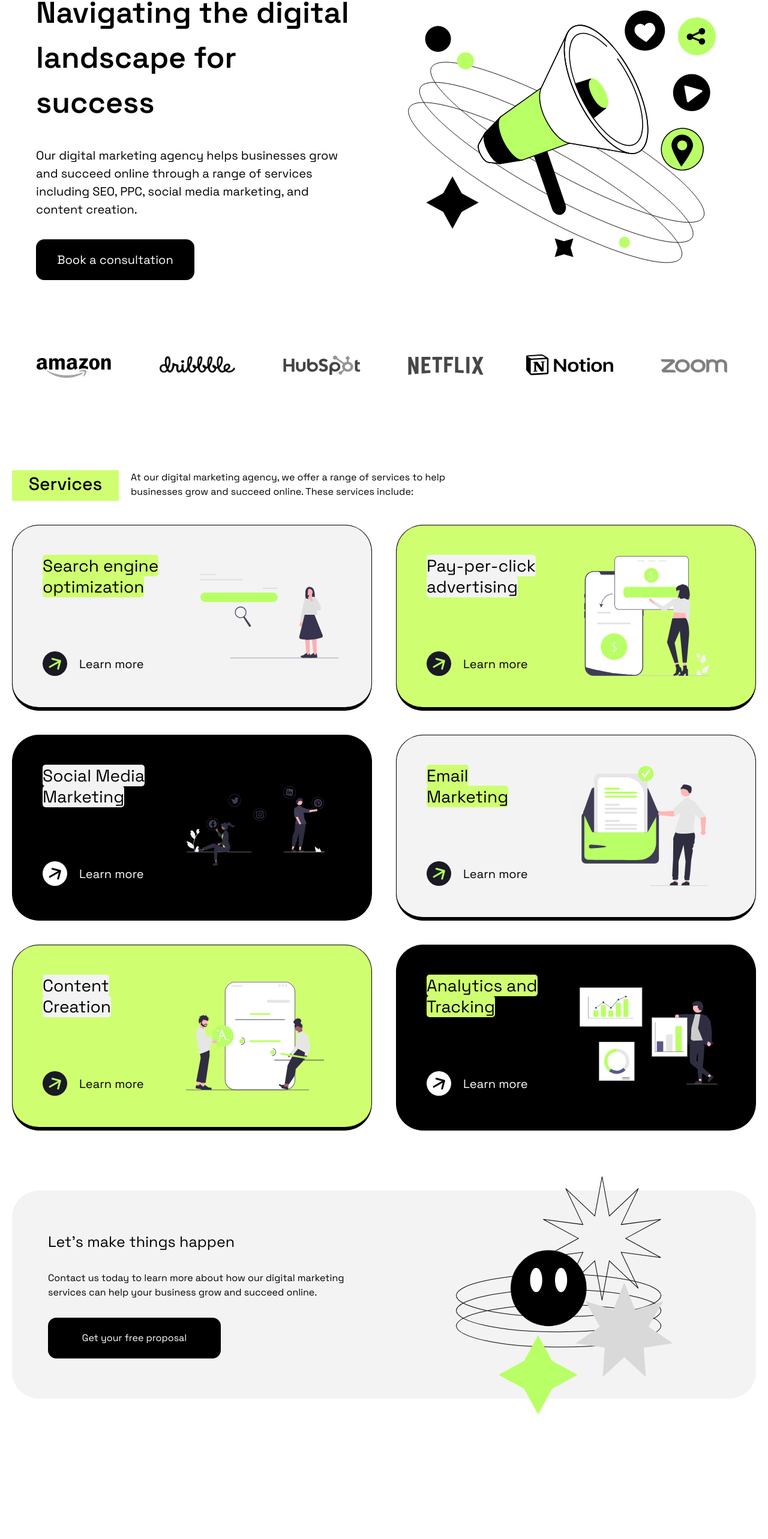
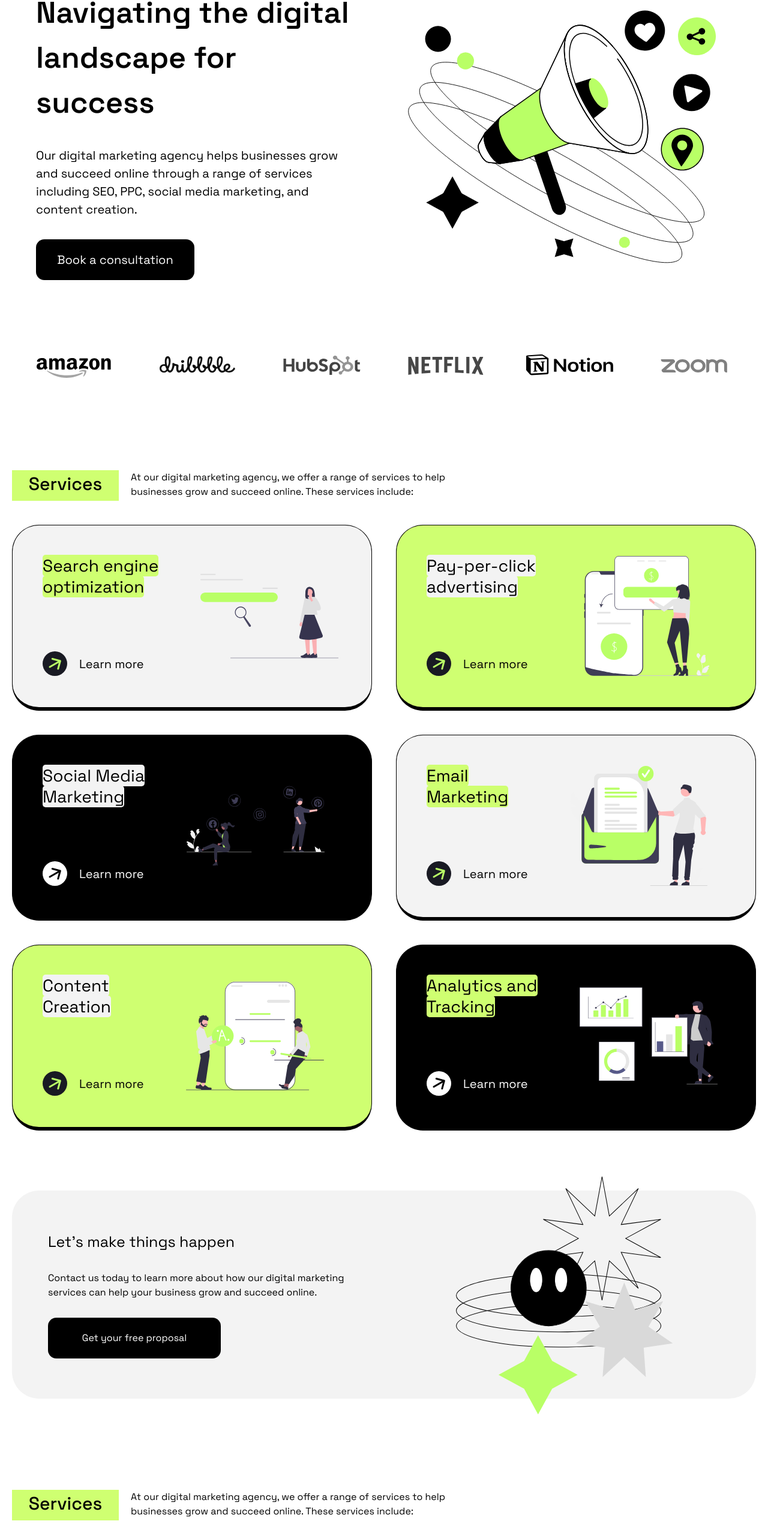
Before and after one commit to ogabekrustamov/Positivus, a React (Vite) app: page / in a window 1280 px wide. Shown: the part 166-2732 px from the top of the page at 60% size. Before the commit the page ends 2600 px from the top, so only its background shows below. Built offline with nearby package versions, Linux system fonts and the light colour scheme.

Commit message:
animated services part

```diff
--- a/package.json
+++ b/package.json
@@ -11,9 +11,12 @@
   },
   "dependencies": {
     "@tailwindcss/vite": "^4.1.11",
+    "aos": "^2.3.4",
     "framer-motion": "^12.23.0",
     "react": "^19.1.0",
     "react-dom": "^19.1.0",
+    "react-slick": "^0.30.3",
+    "slick-carousel": "^1.8.1",
     "tailwindcss": "^4.1.11"
   },
   "devDependencies": {
--- a/src/App.jsx
+++ b/src/App.jsx
@@ -3,6 +3,10 @@ import './App.css'
 import Navbar from './Components/Navbar.jsx'
 import Hero from './Components/Hero.jsx'
 import Services from "./Components/Services.jsx";
+import Studies from "./Components/Studies.jsx";
+import "slick-carousel/slick/slick.css";
+import "slick-carousel/slick/slick-theme.css";
+
 
 const App = ()  =>{
 
@@ -12,6 +16,7 @@ const App = ()  =>{
         <Navbar />
         <Hero />
         <Services />
+        <Studies />
     </main>
   )
 }
--- a/src/Components/FadeInSection.jsx
+++ /dev/null
@@ -1,38 +0,0 @@
-import { useRef, useEffect, useState } from 'react';
-
-const FadeInSection = ({ children, direction = 'up' }) => {
-    const ref = useRef();
-    const [isVisible, setVisible] = useState(false);
-
-    useEffect(() => {
-        const observer = new IntersectionObserver(entries => {
-            entries.forEach(entry => setVisible(entry.isIntersecting));
-        });
-
-        if (ref.current) observer.observe(ref.current);
-        return () => observer.disconnect();
-    }, []);
-
-    const baseClasses = 'transition-all duration-1000 ease-out opacity-0';
-    const visibleClasses = 'opacity-100 translate-x-0 translate-y-0';
-
-    const directionClasses = {
-        up: 'translate-y-10',
-        down: '-translate-y-10',
-        left: 'translate-x-10',
-        right: '-translate-x-10',
-    };
-
-    return (
-        <div
-            ref={ref}
-            className={`${baseClasses} ${
-                isVisible ? visibleClasses : directionClasses[direction]
-            }`}
-        >
-            {children}
-        </div>
-    );
-};
-
-export default FadeInSection;
--- a/src/Components/Hero.jsx
+++ b/src/Components/Hero.jsx
@@ -27,7 +27,7 @@ import zoom from '../assets/zoom.svg';
 
 
 import { useEffect, useState,} from "react";
-import FadeInSection from './FadeInSection';
+
 
 
 
@@ -103,8 +103,8 @@ const Hero = () => {
                 </div>
             </div>
 
-            <FadeInSection direction="up">
-                <div  className={`
+
+                <div data-aos="fade-up" className={`
               w-full mt-[100px]
               filter grayscale
               flex flex-row justify-around
@@ -132,7 +132,6 @@ const Hero = () => {
                         <img src={zoom} alt="logo6"/>
                     </div>
                 </div>
-            </FadeInSection>
 
 
 
--- a/src/Components/Services.jsx
+++ b/src/Components/Services.jsx
@@ -9,15 +9,29 @@ import content from '../assets/content.svg';
 import click from '../assets/click.svg';
 import media from '../assets/media.svg';
 
+import AOS from 'aos';
+import 'aos/dist/aos.css';
+import { useEffect } from 'react';
+
+
+
 const  Services = () => {
+
+    useEffect(() => {
+        AOS.init({
+            duration: 1000, // har bir animatsiya davomiyligi (ms)
+            once: true, // faqat bir marta animate qiladi
+        });
+    }, []);
+
     return (
-        <div>
-            <div className="flex max-lg:justify-center max-sm:justify-center">
-                <span className="bg-[rgb(207,255,113)] text-[30px] w-[178px] h-[51px] flex justify-center font-[500] mr-5 max-sm:text-[18px] max-sm:w-[90px] max-sm:h-[45px] max-sm:items-center"><h1>Services</h1></span>
-                <div className="w-[580px] h-[46px] max-lg:w-[540px] max-sm:w-[370px] max-sm:h-[80px] max-sm:text-[14px]">At our digital marketing agency, we offer a range of services to help businesses grow and succeed online. These services include:</div>
+        <div className="h-[1700px]">
+            <div data-aos="fade-up" className="flex max-lg:justify-center max-sm:justify-center ">
+                <span className="bg-[rgb(207,255,113)] text-[30px] w-[178px] h-[51px] flex justify-center font-[500] mr-5 max-sm:text-[17px] max-sm:w-[85px] max-sm:h-[45px] max-sm:items-center"><h1>Services</h1></span>
+                <div className="w-[580px] h-[46px] max-lg:w-[540px] max-sm:w-[320px] max-sm:h-[80px] max-sm:text-[14px] transition-all duration-700 ease-out transform">At our digital marketing agency, we offer a range of services to help businesses grow and succeed online. These services include:</div>
             </div>
-            <div className="grid grid-rows-3 grid-cols-2 gap-[40px] pt-[40px] max-lg:flex max-lg:flex-col max-lg:items-center">
-                <div className="w-[600px] h-[310px] bg-[rgb(243,243,243)] rounded-[45px]  border-[1px] border-b-6 p-[50px] max-sm:w-[450px] max-sm:h-[240px] max-sm:p-[20px]">
+            <div  className="grid grid-rows-3 grid-cols-2 gap-[40px] pt-[40px] max-lg:flex max-lg:flex-col max-lg:items-center ">
+                <div data-aos="fade-up" className="w-[600px] h-[310px] bg-[rgb(243,243,243)] rounded-[45px]  border-[1px] border-b-6 p-[50px] max-sm:w-[410px] max-sm:h-[220px] max-sm:p-[20px] max-sm:rounded-[30px] ">
                     <div className=" inline-block">
                         <span className="bg-[rgb(207,255,113)]  rounded-[5px] text-[28px] leading-tight max-sm:text-[23px]">Search engine</span><br/>
                         <span className="bg-[rgb(207,255,113)]  rounded-[5px] text-[28px] leading-tight max-sm:text-[23px]">optimization</span>
@@ -28,11 +42,11 @@ const  Services = () => {
                         </div>
                     </div>
                     <div className=" inline-block  " >
-                        <img src={serch} className="w-[230px] h-[200px] inline-block float-right ml-[70px] max-sm:w-[200px] max-sm:h-[170px] max-sm:ml-8 max-sm:mb-4" alt=""/>
+                        <img src={serch} className="w-[230px] h-[200px] inline-block float-right ml-[70px] max-sm:w-[170px] max-sm:h-[140px] max-sm:ml-8 max-sm:mb-4" alt=""/>
                     </div>
                 </div>
 
-                <div className="w-[600px] h-[310px] bg-[rgb(207,255,113)] rounded-[45px]  border-[1px] border-b-6 p-[50px] max-sm:w-[450px] max-sm:h-[240px] max-sm:p-[20px]">
+                <div data-aos="fade-up" className="w-[600px] h-[310px] bg-[rgb(207,255,113)] rounded-[45px]  border-[1px] border-b-6 p-[50px] max-sm:w-[410px] max-sm:h-[220px] max-sm:p-[20px] max-sm:rounded-[30px]">
                     <div className=" inline-block">
                         <span className="bg-[rgb(243,243,243)]  rounded-[5px] text-[28px] leading-tight max-sm:text-[23px]">Pay-per-click</span><br/>
                         <span className="bg-[rgb(243,243,243)]  rounded-[5px] text-[28px] leading-tight max-sm:text-[23px]">advertising</span>
@@ -42,11 +56,11 @@ const  Services = () => {
                         </div>
                     </div>
                     <div className=" inline-block  " >
-                        <img src={click} className="w-[230px] h-[200px] inline-block float-right ml-[70px] max-sm:w-[200px] max-sm:h-[170px] max-sm:ml-8 max-sm:mb-4" alt=""/>
+                        <img src={click} className="w-[230px] h-[200px] inline-block float-right ml-[70px] max-sm:w-[170px] max-sm:h-[140px] max-sm:ml-8 max-sm:mb-4" alt=""/>
                     </div>
                 </div>
 
-                <div className="w-[600px] h-[310px] bg-black rounded-[45px]  border-[1px] border-b-6 p-[50px] max-sm:w-[450px] max-sm:h-[240px] max-sm:p-[20px]">
+                <div data-aos="fade-up" className="w-[600px] h-[310px] bg-black rounded-[45px]  border-[1px] border-b-6 p-[50px] max-sm:w-[410px] max-sm:h-[220px] max-sm:p-[20px] max-sm:rounded-[30px]">
                     <div className=" inline-block">
                         <span className="bg-[rgb(243,243,243)]  rounded-[5px] text-[28px] leading-tight max-sm:text-[23px]">Social Media</span><br/>
                         <span className="bg-[rgb(243,243,243)]  rounded-[5px] text-[28px] leading-tight max-sm:text-[23px]">Marketing</span>
@@ -56,11 +70,11 @@ const  Services = () => {
                         </div>
                     </div>
                     <div className=" inline-block  " >
-                        <img src={media} className="w-[230px] h-[200px] inline-block float-right ml-[70px] max-sm:w-[200px] max-sm:h-[170px] max-sm:ml-8 max-sm:mb-4" alt=""/>
+                        <img src={media} className="w-[230px] h-[200px] inline-block float-right ml-[70px] max-sm:w-[170px] max-sm:h-[140px] max-sm:ml-8 max-sm:mb-4" alt=""/>
                     </div>
                 </div>
 
-                <div className="w-[600px] h-[310px] bg-[rgb(243,243,243)] rounded-[45px]  border-[1px] border-b-6 p-[50px] max-sm:w-[450px] max-sm:h-[240px] max-sm:p-[20px]">
+                <div data-aos="fade-up" className="w-[600px] h-[310px] bg-[rgb(243,243,243)] rounded-[45px]  border-[1px] border-b-6 p-[50px] max-sm:w-[410px] max-sm:h-[220px] max-sm:p-[20px] max-sm:rounded-[30px]">
                     <div className=" inline-block">
                         <span className="bg-[rgb(207,255,113)]  rounded-[5px] text-[28px] leading-tight max-sm:text-[23px]">Email</span><br/>
                         <span className="bg-[rgb(207,255,113)]  rounded-[5px] text-[28px] leading-tight max-sm:text-[23px]">Marketing</span>
@@ -70,11 +84,11 @@ const  Services = () => {
                         </div>
                     </div>
                     <div className=" inline-block  " >
-                        <img src={message} className="w-[230px] h-[200px] inline-block float-right ml-[70px] max-sm:w-[200px] max-sm:h-[170px] max-sm:ml-8 max-sm:mb-4" alt=""/>
+                        <img src={message} className="w-[230px] h-[200px] inline-block float-right ml-[70px] max-sm:w-[170px] max-sm:h-[140px] max-sm:ml-8 max-sm:mb-4" alt=""/>
                     </div>
                 </div>
 
-                <div className="w-[600px] h-[310px] bg-[rgb(207,255,113)] rounded-[45px]  border-[1px] border-b-6 p-[50px] max-sm:w-[450px] max-sm:h-[240px] max-sm:p-[20px]">
+                <div data-aos="fade-up" className="w-[600px] h-[310px] bg-[rgb(207,255,113)] rounded-[45px]  border-[1px] border-b-6 p-[50px] max-sm:w-[410px] max-sm:h-[220px] max-sm:p-[20px] max-sm:rounded-[30px]">
                     <div className=" inline-block">
                         <span className="bg-[rgb(243,243,243)]  rounded-[5px] text-[28px] leading-tight max-sm:text-[23px]">Content</span><br/>
                         <span className="bg-[rgb(243,243,243)]  rounded-[5px] text-[28px] leading-tight max-sm:text-[23px]">Creation</span>
@@ -84,11 +98,11 @@ const  Services = () => {
                         </div>
                     </div>
                     <div className=" inline-block  " >
-                        <img src={content} className="w-[230px] h-[200px] inline-block float-right ml-[70px] max-sm:w-[200px] max-sm:h-[170px] max-sm:ml-8 max-sm:mb-4" alt=""/>
+                        <img src={content} className="w-[230px] h-[200px] inline-block float-right ml-[70px] max-sm:w-[170px] max-sm:h-[140px] max-sm:ml-8 max-sm:mb-4" alt=""/>
                     </div>
                 </div>
 
-                <div className="w-[600px] h-[310px] bg-black rounded-[45px]  border-[1px] border-b-6 p-[50px] max-sm:w-[450px] max-sm:h-[240px] max-sm:p-[20px]">
+                <div data-aos="fade-up" className="w-[600px] h-[310px] bg-black rounded-[45px]  border-[1px] border-b-6 p-[50px] max-sm:w-[410px] max-sm:h-[220px] max-sm:p-[20px] max-sm:rounded-[30px]">
                     <div className=" inline-block">
                         <span className="bg-[rgb(207,255,113)]  rounded-[5px] text-[28px] leading-tight max-sm:text-[23px]">Analytics and</span><br/>
                         <span className="bg-[rgb(207,255,113)]  rounded-[5px] text-[28px] leading-tight max-sm:text-[23px]">Tracking</span>
@@ -98,12 +112,12 @@ const  Services = () => {
                         </div>
                     </div>
                     <div className=" inline-block  " >
-                        <img src={statistic} className="w-[230px] h-[200px] inline-block float-right ml-[70px] max-sm:w-[200px] max-sm:h-[170px] max-sm:ml-8 max-sm:mb-4" alt=""/>
+                        <img src={statistic} className="w-[230px] h-[200px] inline-block float-right ml-[70px] max-sm:w-[170px] max-sm:h-[140px] max-sm:ml-8 max-sm:mb-4" alt=""/>
                     </div>
                 </div>
 
-                <div className=" hidden bg-[rgb(243,243,243)] rounded-[45px] mt-[60px] max-lg:w-[600px] max-lg:h-[310px] max-lg:block max-sm:block max-sm:w-[450px] max-sm:h-[240px] max-sm:p-[20px] max-sm:mt-[20px]">
-                    <div className="w-[500px]  inline-flex flex-col gap-[30px] justify-center h-full ml-[60px] max-sm:w-[300px] max-sm:gap-[20px]">
+                <div data-aos="fade-up" className=" hidden bg-[rgb(243,243,243)] rounded-[45px] mt-[60px] max-lg:w-[600px] max-lg:h-[310px] max-lg:block max-sm:block max-sm:w-[410px] max-sm:h-[220px] max-sm:p-[20px] max-sm:mt-[20px] max-sm:rounded-[30px]">
+                    <div className="w-[500px]  inline-flex flex-col gap-[30px] justify-center h-full ml-[60px] max-sm:ml-[35px] max-sm:w-[300px] max-sm:gap-[15px]">
                         <h1 className="text-[25px] max-sm:text-[18px]">Let’s make things happen</h1>
                         <p className="text-[14px]">Contact us today to learn more about how our digital marketing services can help your business grow and succeed online.</p>
                         <button className="w-[288px] h-[68px] bg-black text-white rounded-[14px] max-sm:text-[14px] max-sm:w-[200px] max-sm:h-[48px]">Get your free proposal</button>
@@ -115,7 +129,7 @@ const  Services = () => {
 
 
             </div>
-            <div className="w-[1240px] h-[347px] bg-[rgb(243,243,243)] rounded-[45px] mt-[100px] max-lg:hidden">
+            <div data-aos="fade-up" className="w-[1240px] h-[347px] bg-[rgb(243,243,243)] rounded-[45px] mt-[100px] max-lg:hidden">
                 <div className="w-[500px]  inline-flex flex-col gap-[30px] justify-center h-full ml-[60px]">
                     <h1 className="text-[25px]">Let’s make things happen</h1>
                     <p>Contact us today to learn more about how our digital marketing services can help your business grow and succeed online.</p>
--- /dev/null
+++ b/src/Components/Studies.jsx
@@ -0,0 +1,74 @@
+
+const Studies = () => {
+
+
+    return (
+        <div>
+            <div data-aos="fade-up" className="flex max-lg:justify-center max-sm:justify-center ">
+                <span
+                    className="bg-[rgb(207,255,113)] text-[30px] w-[178px] h-[51px] flex justify-center font-[500] mr-5 max-sm:text-[17px] max-sm:w-[85px] max-sm:h-[45px] max-sm:items-center"><h1>Services</h1></span>
+                <div
+                    className="w-[580px] h-[46px] max-lg:w-[540px] max-sm:w-[320px] max-sm:h-[80px] max-sm:text-[14px] transition-all duration-700 ease-out transform">At
+                    our digital marketing agency, we offer a range of services to help businesses grow and succeed
+                    online. These services include:
+                </div>
+            </div>
+            {/*<div data-aos="fade-up" className="w-[1240px] h-[347px] bg-[rgb(243,243,243)] p-[70px] rounded-[45px] mt-[60px] flex justify-center items-center ">*/}
+            {/*    <div className="w-[286px] h-[163px] flex flex-col items-center gap-[20px] ">*/}
+            {/*        <h3>For a local restaurant, we implemented a targeted PPC campaign that resulted in a 50% increase in website traffic and a 25% increase in sales.</h3>*/}
+            {/*        <a href="">Learn more</a>*/}
+            {/*    </div>*/}
+            {/*    <div className="w-[286px] h-[163px] flex flex-col items-center gap-[20px]">*/}
+            {/*        <h3>For a local restaurant, we implemented a targeted PPC campaign that resulted in a 50% increase in website traffic and a 25% increase in sales.</h3>*/}
+            {/*        <a href="">Learn more</a>*/}
+            {/*    </div>*/}
+            {/*    <div className="w-[286px] h-[163px] flex flex-col items-center gap-[20px]">*/}
+            {/*        <h3>For a local restaurant, we implemented a targeted PPC campaign that resulted in a 50% increase in website traffic and a 25% increase in sales.</h3>*/}
+            {/*        <a href="">Learn more</a>*/}
+            {/*    </div>*/}
+
+            {/*</div>*/}
+
+            <div
+                className="bg-[rgb(31,32,39)] text-white   flex flex-col md:flex-row md:divide-x md:divide-gray-500/30 gap-8  w-[1240px] h-[326px]  p-[70px] rounded-[45px] mt-[60px]  justify-center items-center">
+
+                <div className="md:w-1/3 space-y-6">
+                    <p>
+                        For a local restaurant, we implemented a targeted PPC campaign that resulted in a 50% increase
+                        in website traffic and a 25% increase in sales.
+                    </p>
+                    <a href="#" className="text-lime-300 font-semibold inline-flex items-center hover:underline">
+                        Learn more
+                        <span className="ml-2 transform -rotate-45 transition-transform duration-300">&#8594;</span>
+                    </a>
+                </div>
+
+
+                <div className="md:w-1/3 space-y-6 md:px-6">
+                    <p>
+                        For a B2B software company, we developed an SEO strategy that resulted in a first page ranking
+                        for key keywords and a 200% increase in organic traffic.
+                    </p>
+                    <a href="#" className="text-lime-300 font-semibold inline-flex items-center hover:underline">
+                        Learn more
+                        <span className="ml-2 transform -rotate-45 transition-transform duration-300">&#8594;</span>
+                    </a>
+                </div>
+
+
+                <div className="md:w-1/3 space-y-6">
+                    <p>
+                        For a national retail chain, we created a social media marketing campaign that increased
+                        followers by 25% and generated a 20% increase in online sales.
+                    </p>
+                    <a href="#" className="text-lime-300 font-semibold inline-flex items-center hover:underline">
+                        Learn more
+                        <span className="ml-2 transform -rotate-45 transition-transform duration-300">&#8594;</span>
+                    </a>
+                </div>
+            </div>
+
+        </div>
+    )
+}
+export default Studies
--- a/src/index.css
+++ b/src/index.css
@@ -6,3 +6,4 @@ body{
     justify-content: center;
     font-family: 'Space Grotesk', sans-serif;
 }
+/* styles.css yoki tailwind.config.css yoki index.css */
```
Also changed, not shown: 1 other file (tests, documents, lock files or other folders).
